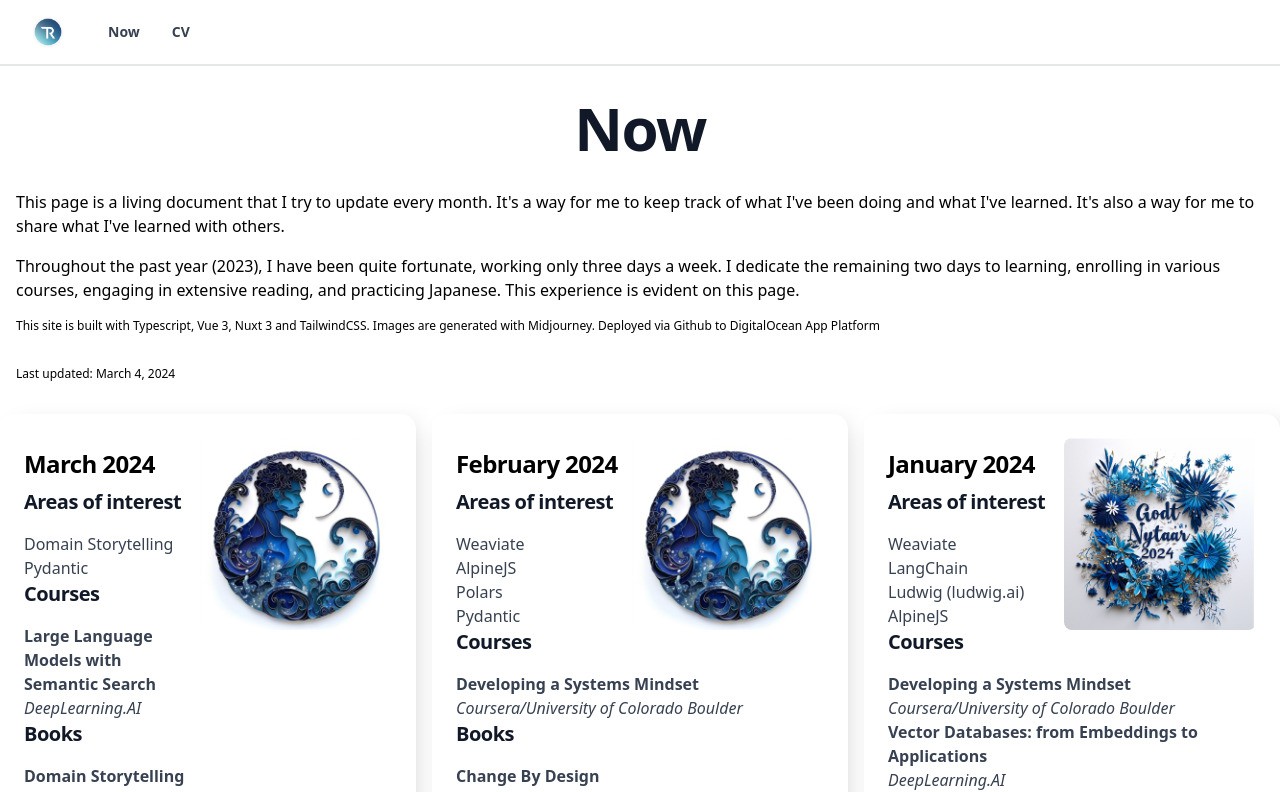
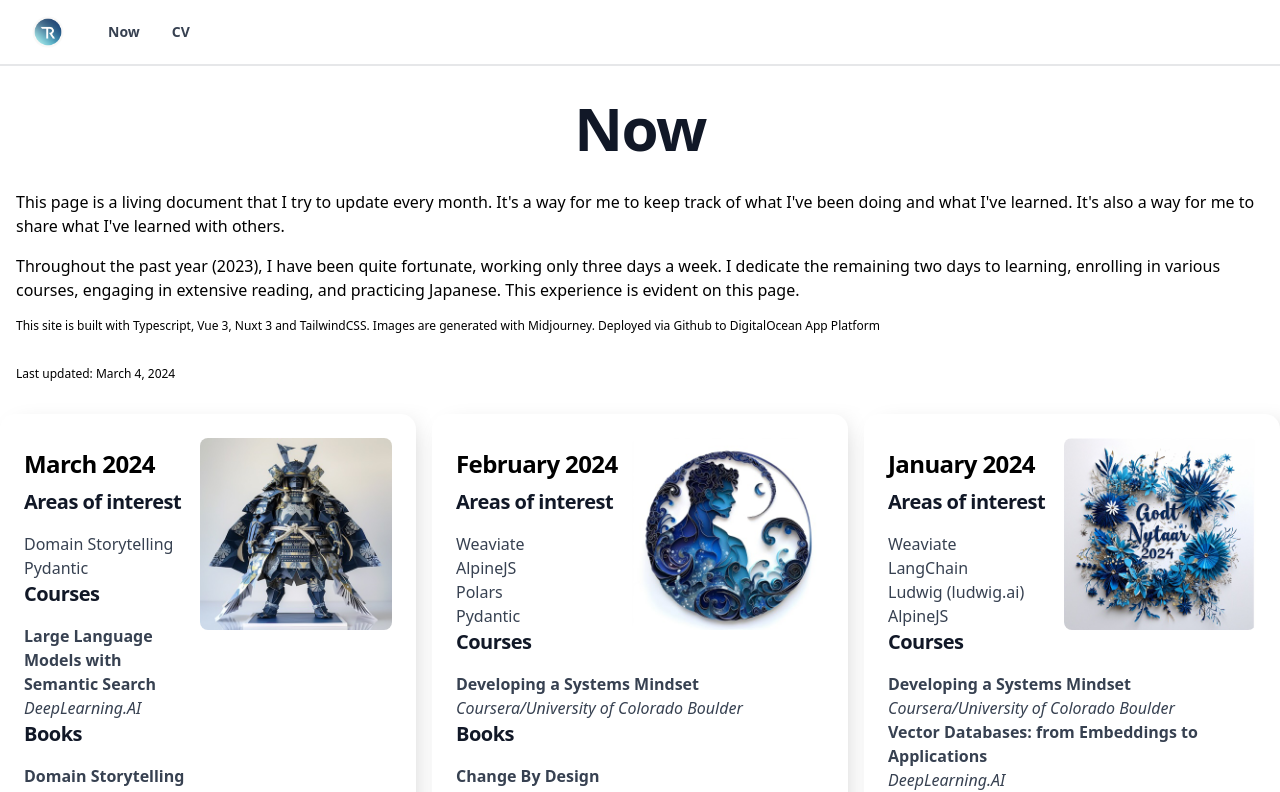
Before and after one commit to ringling/nuxt_ringling_info, a Nuxt app: page /now in a window 1280 px wide. Shown: the top 792 px of the page. Built offline with nearby package versions, Linux system fonts and the light colour scheme.

Commit message:
Shogun pic added

```diff
--- a/pages/now.vue
+++ b/pages/now.vue
@@ -18,7 +18,7 @@
       <div class="m-4 mb-8 text-xs">Last updated: March 4, 2024</div>
       <div class="grid grid-cols-1 md:grid-cols-2 xl:grid-cols-3 gap-4">
         <div class="block max-w p-6 bg-white markdown neu">
-          <img src="/img/aquarius.jpg" class="lg:w-48 md:w-32 w-16 rounded-lg float-right" /><h5 class="mb-2 mt-4 text-2xl font-bold tracking-tight text-black">March 2024</h5>
+          <img src="/img/shogun.jpg" class="lg:w-48 md:w-32 w-16 rounded-lg float-right" /><h5 class="mb-2 mt-4 text-2xl font-bold tracking-tight text-black">March 2024</h5>
           <p class="font-normal text-gray-700">
             <h3>Areas of interest</h3>
             <ul>
```
Also changed, not shown: public/img/shogun.jpg (added).
